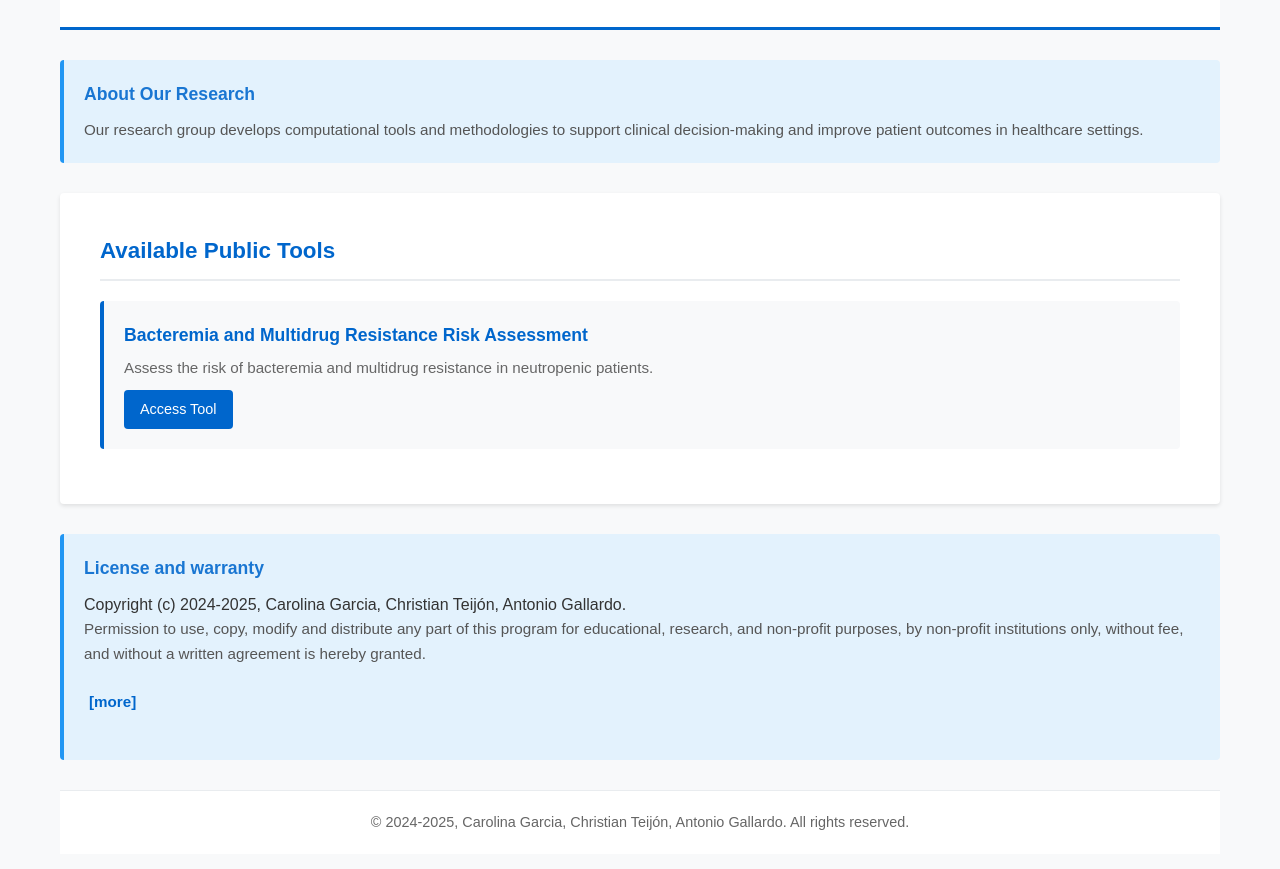
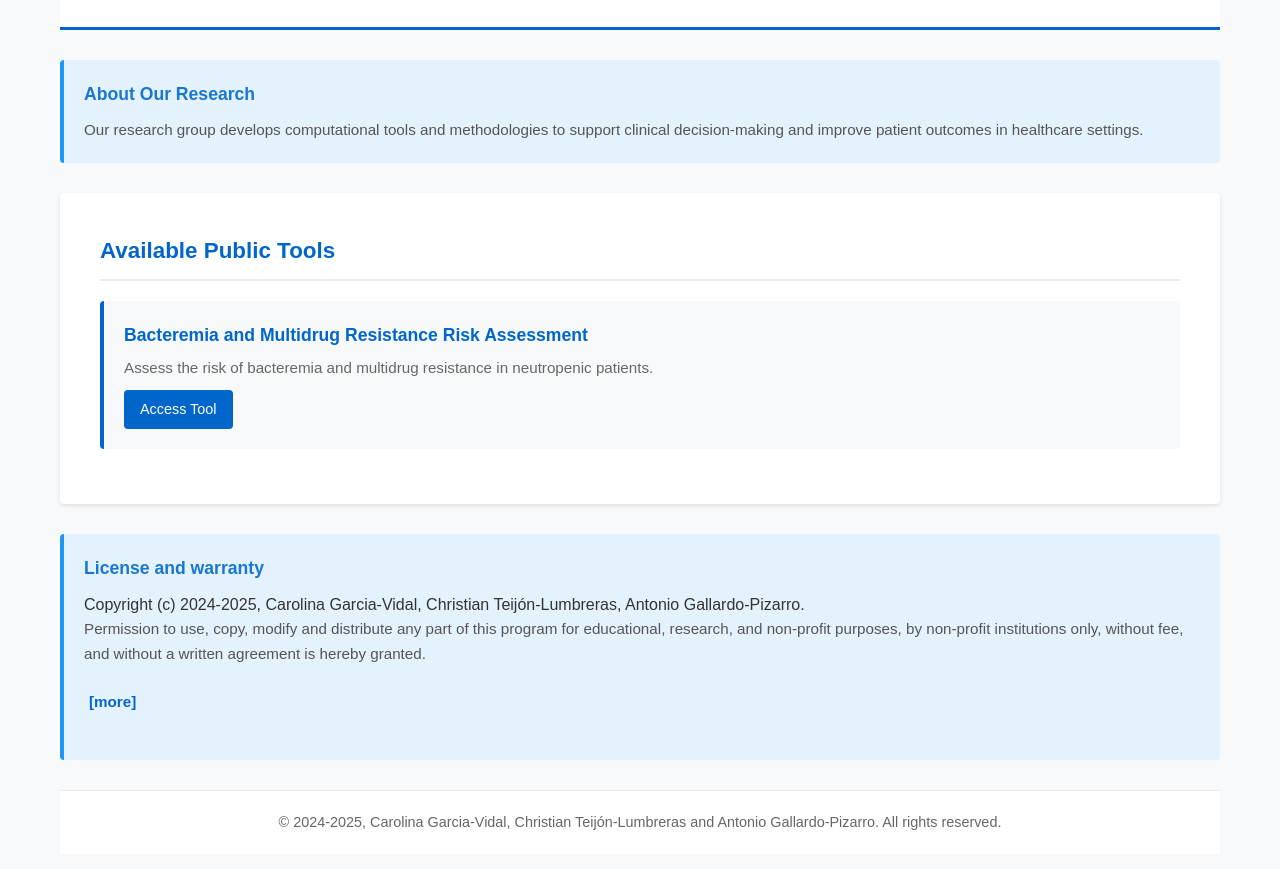
Before and after one commit to hcidrg/hcidrg.github.io, a plain HTML site: page index.html in a window 1280 px wide. Shown: the part 119-988 px from the top of the page. Drawn offline with Linux system fonts and the light colour scheme.

Commit message:
Write complete Researcher names

```diff
--- a/index.html
+++ b/index.html
@@ -190,7 +190,7 @@
 
         <div class="info-section">
             <h3>License and warranty</h3>
-            Copyright (c) 2024-2025, Carolina Garcia, Christian Teij&oacute;n, Antonio Gallardo.
+            Copyright (c) 2024-2025, Carolina Garcia-Vidal, Christian Teij&oacute;n-Lumbreras, Antonio Gallardo-Pizarro.
 
             <p>Permission to use, copy, modify and distribute any part of this program for
             educational, research, and non-profit purposes, by non-profit institutions
@@ -200,7 +200,7 @@
             <BR />
             <div id="more-license-content" style="display: none;">
                 <p>Those desiring to incorporate this work into commercial products or use for
-                commercial purposes should contact Carolina Garcia, Christian Teij&oacute;n and Antonio Gallardo, who own
+                commercial purposes should contact Carolina Garcia-Vidal, Christian Teij&oacute;n-Lumbreras and Antonio Gallardo-Pizarro, who own
                 exclusive rights for distribution of this program for commercial purposes.</p>
 
                 <br />
@@ -243,7 +243,7 @@
         </div>
 
         <footer class="footer">
-            <p>&copy; 2024-2025, Carolina Garcia, Christian Teijón, Antonio Gallardo. All rights reserved.</p>
+            <p>&copy; 2024-2025, Carolina Garcia-Vidal, Christian Teij&oacute;n-Lumbreras and Antonio Gallardo-Pizarro. All rights reserved.</p>
         </footer>
     </div>
 
```
